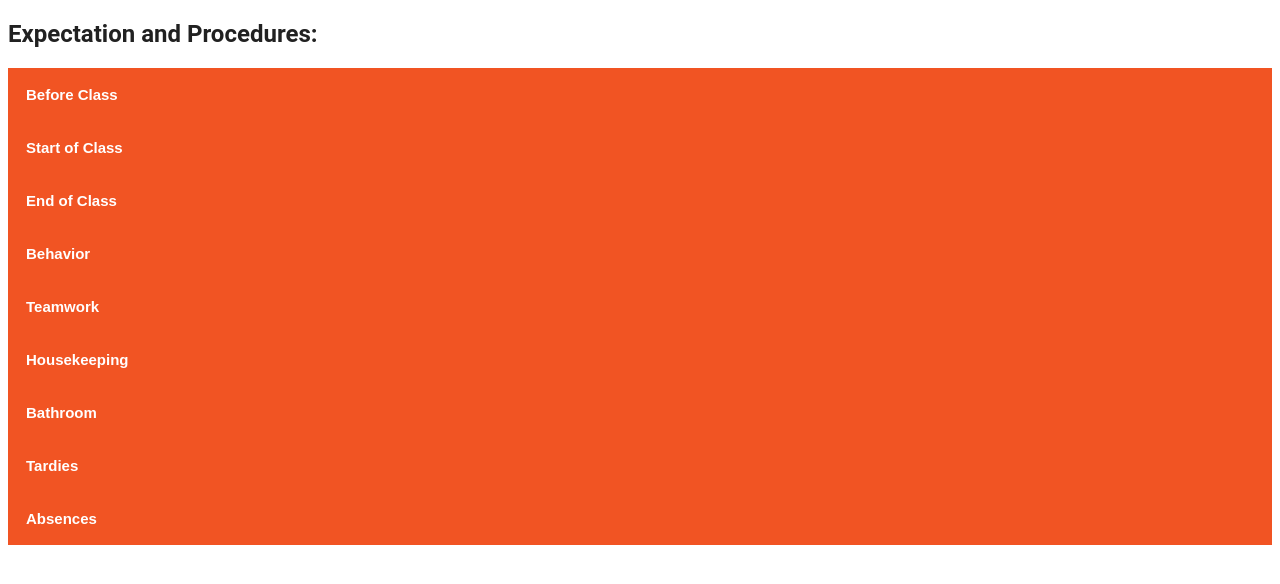
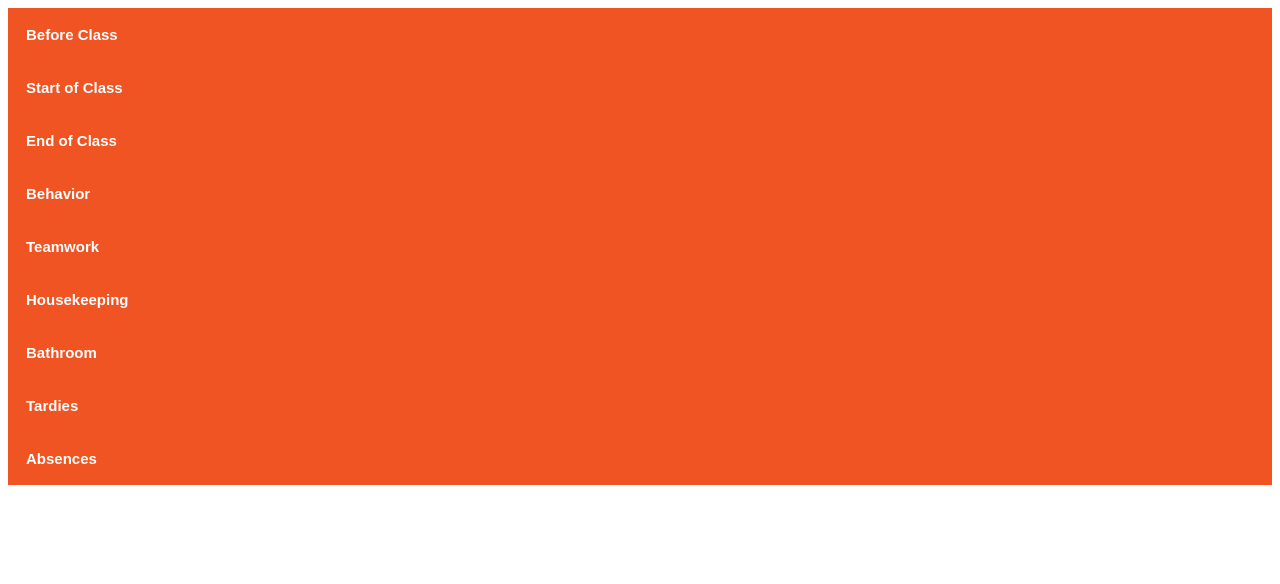
Before and after one commit to johntwinner/procedures, a plain HTML site: page index.html in a window 1280 px wide. Drawn offline with Linux system fonts and the light colour scheme.

Commit message:
Update index.html

```diff
--- a/index.html
+++ b/index.html
@@ -40,7 +40,6 @@
     <title>Procedures</title>
 </head>
 <body>
-    <h2>Expectation and Procedures:</h2>
     <button class="collapsible">Before Class</button>
     <div class="content">
         <ul>
```
